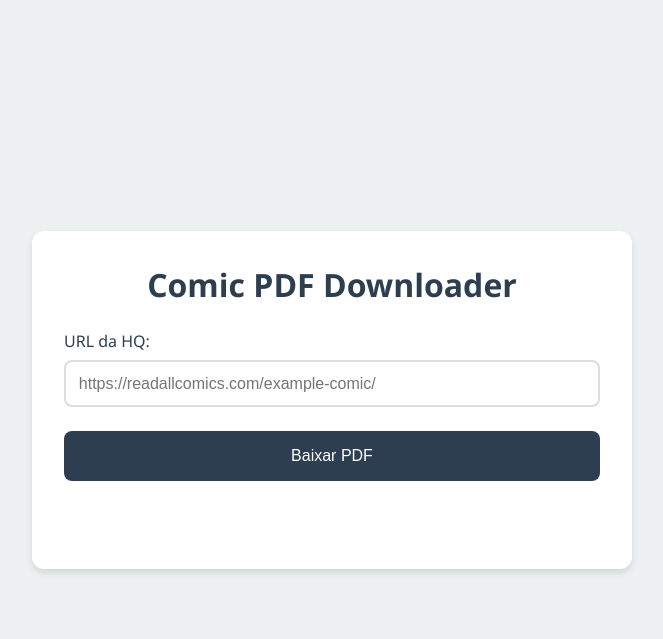
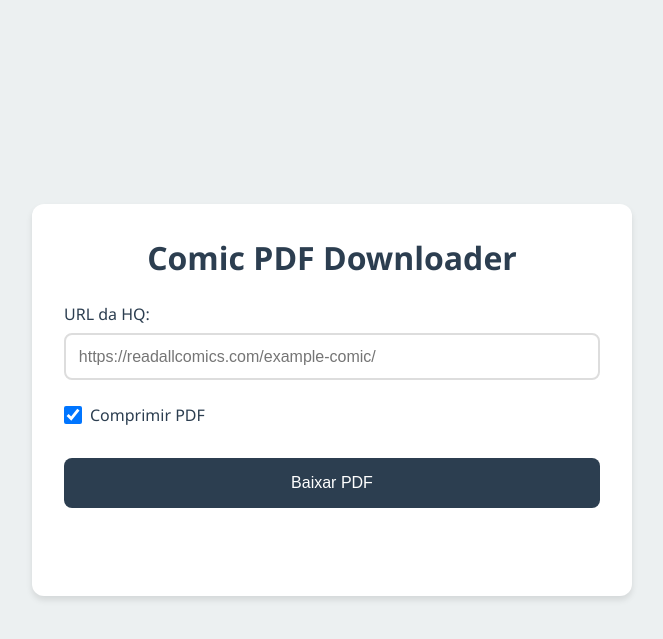
Before and after one commit to danielarrais/readallcomics-pdf-download, a Flask app: page / in a window 1280 px wide. Shown: the top 639 px of the page, without its empty margins (308-971 px from the left). Run offline with Flask 3, Linux system fonts and the light colour scheme; parts of the project's set-up code (start-up, migrations or seed data) failed here and were passed over.

Commit message:
Create compress PDF checkbox

```diff
--- a/app/routes/main.py
+++ b/app/routes/main.py
@@ -35,7 +35,8 @@ def download():
     try:
         data = request.get_json()
         url = data.get('url')
-        logger.info("Processing URL: %s", url)
+        compress = data.get('compress', True)
+        logger.info("Processing URL: %s with compression: %s", url, compress)
 
         if not url:
             logger.warning("Invalid request: URL is empty")
@@ -47,6 +48,7 @@ def download():
 
         logger.info("Creating comic service instance")
         comic_service = ComicService()
+        comic_service.compress_images = compress
         pdf_name = comic_service.process_comic(url)
         logger.info("Successfully generated PDF: %s", pdf_name)
 
--- a/app/static/css/style.css
+++ b/app/static/css/style.css
@@ -43,6 +43,27 @@ h1 {
 
 .form-group {
     margin-bottom: 1.5rem;
+}
+
+.checkbox-group {
+    display: flex;
+    align-items: center;
+    margin-bottom: 1.5rem;
+}
+
+.checkbox-label {
+    display: flex;
+    align-items: center;
+    gap: 0.5rem;
+    cursor: pointer;
+    color: var(--primary-color);
+    font-weight: 500;
+}
+
+.checkbox-label input[type="checkbox"] {
+    width: 18px;
+    height: 18px;
+    cursor: pointer;
 }
 
 label {
--- a/app/templates/index.html
+++ b/app/templates/index.html
@@ -14,6 +14,12 @@
                 <label for="url">URL da HQ:</label>
                 <input type="url" id="url" required
                        placeholder="https://readallcomics.com/example-comic/">
+            </div>
+            <div class="form-group checkbox-group">
+                <label class="checkbox-label">
+                    <input type="checkbox" id="compress" checked>
+                    Comprimir PDF
+                </label>
             </div>
             <button type="submit" id="submitButton">Baixar PDF</button>
         </form>
@@ -52,7 +58,8 @@
                         'Content-Type': 'application/json',
                     },
                     body: JSON.stringify({
-                        url: document.getElementById('url').value
+                        url: document.getElementById('url').value,
+                        compress: document.getElementById('compress').checked
                     })
                 });
 
```
Also changed, not shown: app/services/comic_service.py (+48 -0 lines), README.md.
